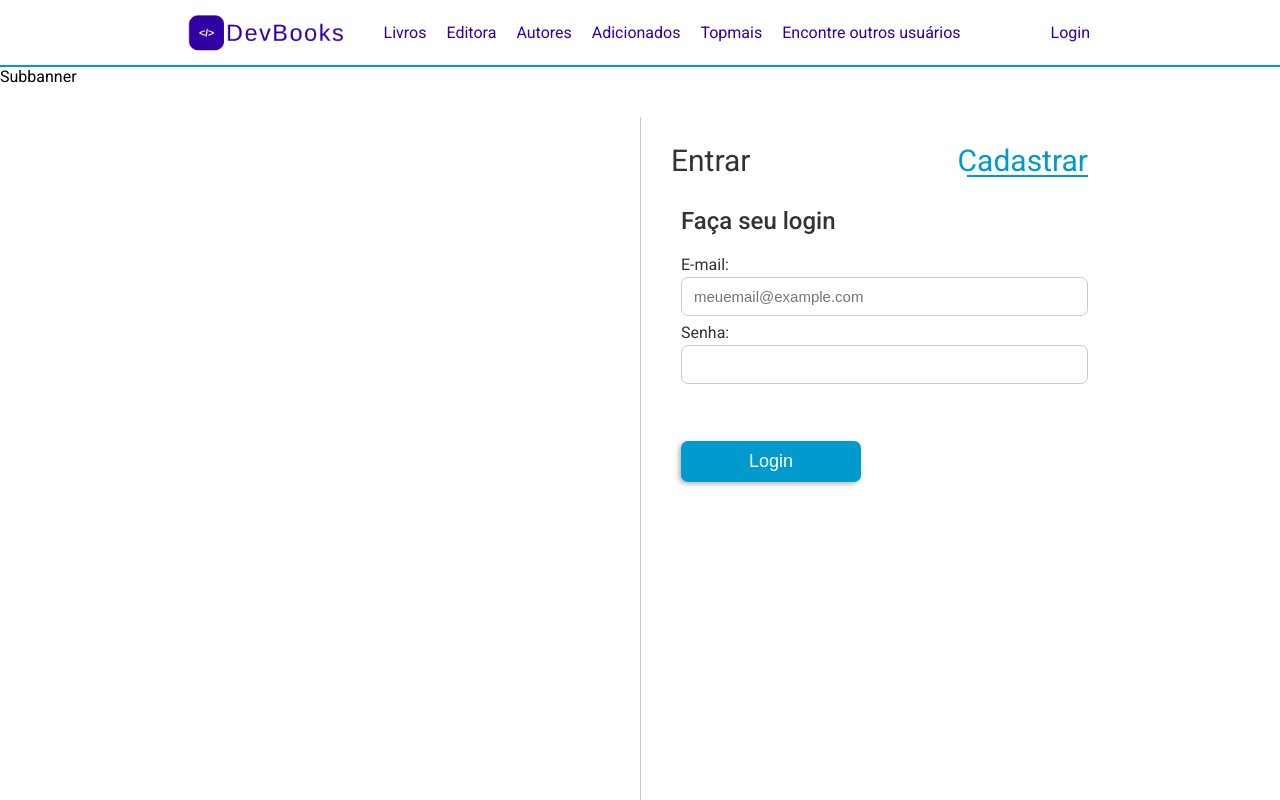
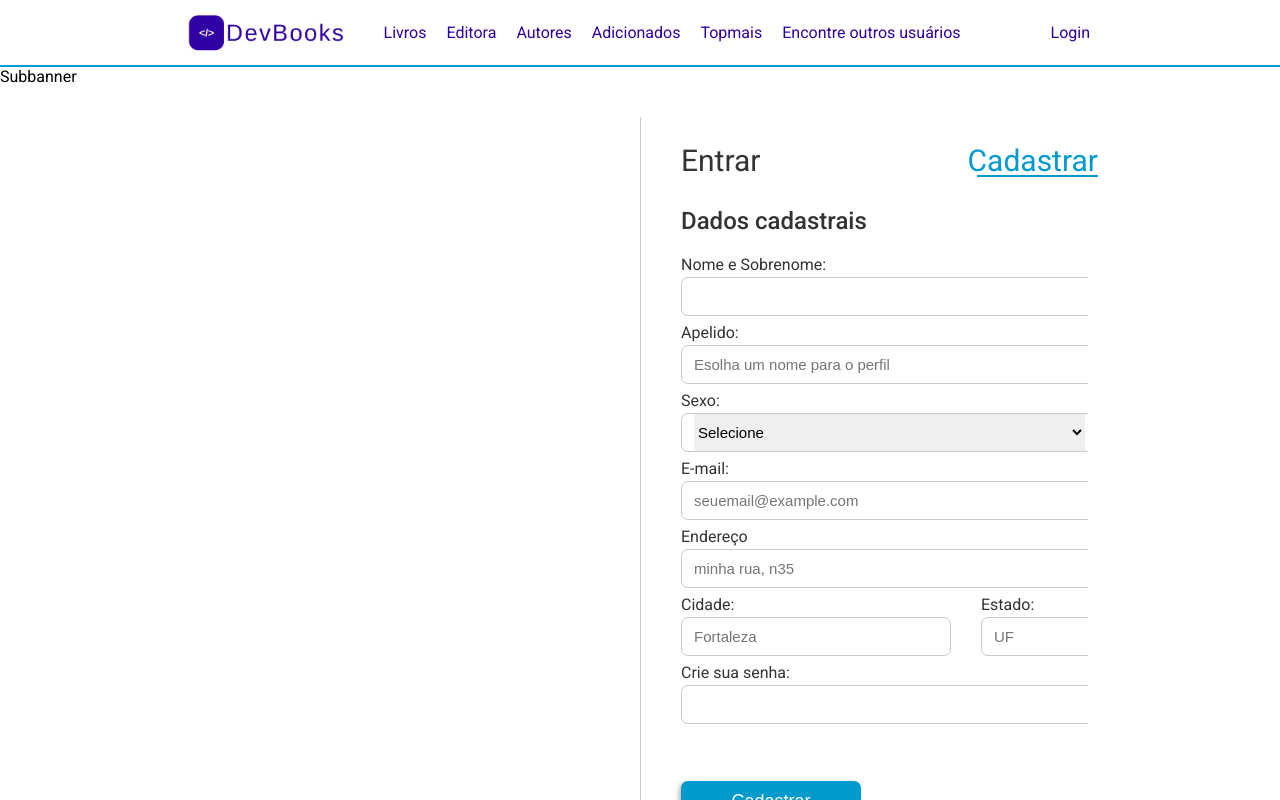
Before and after one commit to PauloHPMKT/dev-books-front-user, a Vue app: page /login in a window 1280 px wide. Both pictures are taken after a click on the label "Cadastrar". Shown: the top 800 px of the page. Built offline with nearby package versions, Linux system fonts and the light colour scheme; the HTML template or start-up script is replaced by a standard one.

Commit message:
tratando da estrutura e estilos para implementar formulario dinamico

```diff
--- a/src/assets/sass/components/_forms.scss
+++ b/src/assets/sass/components/_forms.scss
@@ -59,12 +59,12 @@
         width: 60%;
 
         .resize-inpt {
-          width: 250px;
+          width: 270px;
           margin-right: 30px;
         }
 
         .resize-uf {
-          width: 100%;
+          width: 135px;
         }
       }
 
--- a/src/assets/sass/pages/login.scss
+++ b/src/assets/sass/pages/login.scss
@@ -9,7 +9,7 @@
     flex-direction: column;
 
     .slide-controls {
-      margin: 20px 0 30px 0;
+      margin: 20px 0 30px 10px;
       position: relative;
       @include align-elements(flex, space-between, unset);
       height: 40px;
@@ -73,11 +73,12 @@
 
     .form-data-container {
       width: 100%;
-      overflow: auto;
+      overflow: hidden;
 
       .form-inner {
         display: flex;
-        width: 200%;
+        width: 100%;
+        height: 650px;
 
         form {
           width: 100%;
--- a/src/components/Forms/FormLogin.vue
+++ b/src/components/Forms/FormLogin.vue
@@ -4,9 +4,9 @@
     <form @submit.prevent="$emit('submitLogin', user)">
       <div class="form-fields">
         <div>
-          <label for="email">E-mail:</label>
+          <label for="emaillog">E-mail:</label>
           <div class="input-styles">
-            <input type="text" id="email" v-model="user.email" placeholder="meuemail@example.com" />
+            <input type="text" id="emaillog" v-model="user.email" placeholder="meuemail@example.com" />
           </div>
         </div>
         <div>
@@ -17,6 +17,7 @@
         </div>
         <div class="spacing-btn">
           <MainButton
+            type="submit"
             :data_title="btn_title"
           />
         </div>
--- a/src/components/Forms/FormRegister.vue
+++ b/src/components/Forms/FormRegister.vue
@@ -26,9 +26,9 @@
           </div>
         </div>
         <div>
-          <label for="email">E-mail:</label>
+          <label for="emailreg">E-mail:</label>
           <div class="input-styles">
-            <input type="text" id="email" v-model="user.email" placeholder="seuemail@example.com" />
+            <input type="text" id="emailreg" v-model="user.email" placeholder="seuemail@example.com" />
           </div>
         </div>
         <div>
--- a/src/views/Login.vue
+++ b/src/views/Login.vue
@@ -13,8 +13,14 @@
       </div>
       <div class="form-data-container">
         <div class="form-inner">
-          <FormLogin />
-          <FormRegister />
+          <FormLogin
+            @submitLogin="handleSubmitLogin"
+            v-if="callFormLogin"
+          />
+          <FormRegister
+            @createNewUser="handleCreateNewUser"
+            v-if="callFormRegister"
+          />
         </div>
       </div>
     </div>
@@ -25,8 +31,30 @@
 import FormLogin from '../components/Forms/FormLogin.vue'
 import FormRegister from '../components/Forms/FormRegister.vue'
 export default {
+  name: 'Login',
   components: { FormRegister, FormLogin },
-  name: 'Login',
+  data() {
+    return {
+      callFormLogin: true,
+      callFormRegister: false,
+    }
+  },
+
+  methods: {
+    formLogin() {
+      this.callFormRegister = false
+      this.callFormLogin = true
+    },
+
+    formRegister() {
+      this.callFormLogin = false
+      this.callFormRegister = true
+    },
+
+    handleCreateNewUser(user) {
+      console.log(user)
+    }
+  }
 }
 </script>
 
```
